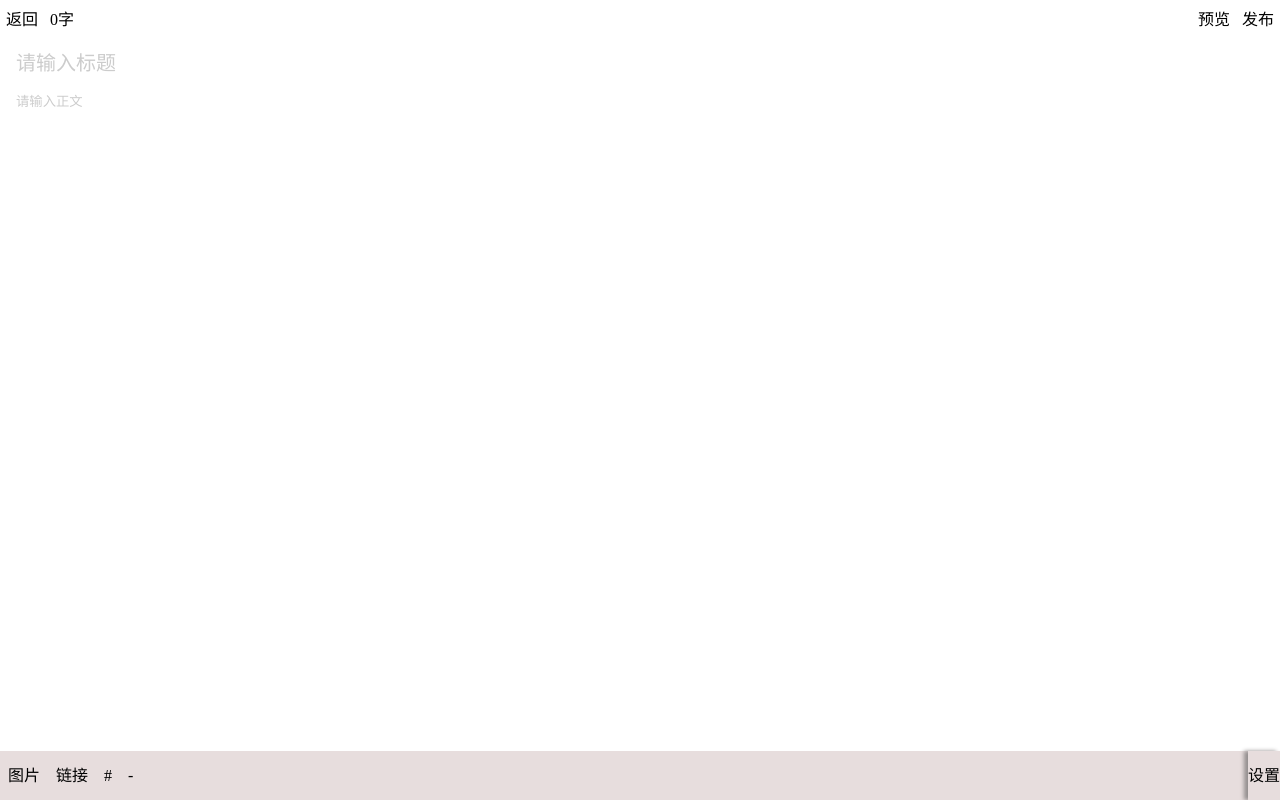
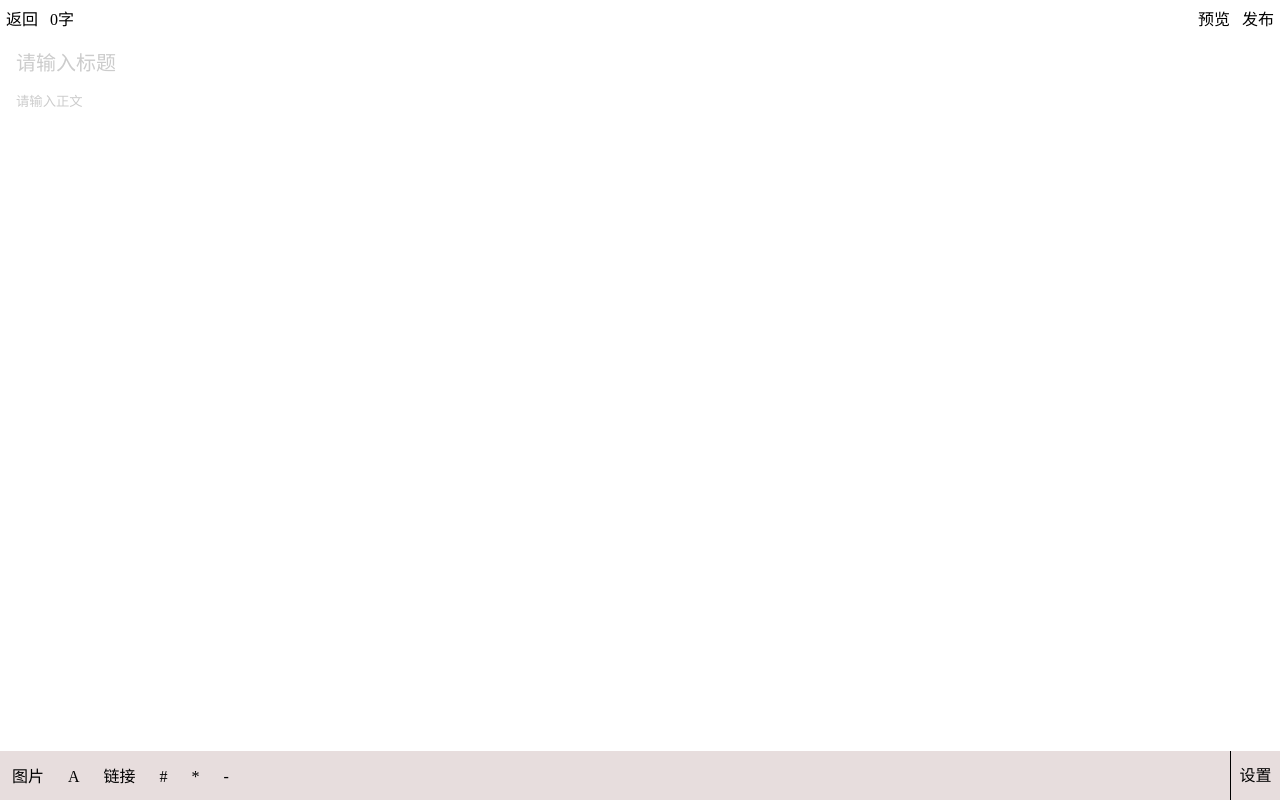
Before and after one commit to cemcoe/shuhe_client, a Vue app: page /editor in a window 1280 px wide. Built offline with nearby package versions, Linux system fonts and the light colour scheme; sample sign-in values are in the browser's storage; what cem-ui would draw is missing.

Commit message:
refactor: split EditorPannel

```diff
--- a/src/components/content/Editor/Editor.vue
+++ b/src/components/content/Editor/Editor.vue
@@ -23,15 +23,7 @@
       ></textarea>
     </div>
 
-    <div class="pannel">
-      <div class="symbols">
-        <button @click="insert('![]()')">图片</button>
-        <button @click="insert('[]()')">链接</button>
-        <button @click="insert('# ')">#</button>
-        <button @click="insert('- ')">-</button>
-      </div>
-      <div class="setting">设置</div>
-    </div>
+    <editor-pannel @insert="insert"></editor-pannel>
   </div>
 </template>
 
@@ -42,6 +34,7 @@
 import usePost from "./usePost.js";
 import useInsertText from "./useInsertText.js";
 import EditorHeader from "./EditorHeader.vue";
+import EditorPannel from "./EditorPannel.vue"
 export default {
   name: "CemEditor",
   props: {
@@ -57,6 +50,7 @@
   },
   components: {
     EditorHeader,
+    EditorPannel,
   },
   emits: ["routeLeave"], // this line
   // https://stackoverflow.com/questions/64220737/vue-3-emit-warning-extraneous-non-emits-event-listeners
@@ -97,7 +91,7 @@
     };
 
     const insert = (value) => {
-      console.log("insert");
+      console.log("insert", value);
       const dom = document.querySelector("#post");
       useInsertText(dom, value);
     };
@@ -131,33 +125,6 @@
   padding: 0;
 }
 
-button {
-  border: none;
-  margin: 0;
-  padding: 0;
-  width: auto;
-  overflow: visible;
-
-  background: transparent;
-
-  /* inherit font & color from ancestor */
-  color: inherit;
-  font: inherit;
-
-  /* Normalize `line-height`. Cannot be changed from `normal` in Firefox 4+. */
-  line-height: normal;
-
-  /* Corrects font smoothing for webkit */
-  -webkit-font-smoothing: inherit;
-  -moz-osx-font-smoothing: inherit;
-
-  /* Corrects inability to style clickable `input` types in iOS */
-  -webkit-appearance: none;
-}
-
-
-
-
 .content {
   margin-top: 44px;
   margin-bottom: 49px;
@@ -187,30 +154,6 @@
   box-sizing: border-box;
 }
 
-.pannel {
-  position: fixed;
-  bottom: 0px;
-  left: 0px;
-  right: 0px;
-  z-index: 100;
-  display: flex;
-  background-color: rgb(231, 221, 221);
-  height: 49px;
-  line-height: 49px;
-  overflow: hidden;
-}
-
-.pannel .symbols button {
-  margin: 8px;
-}
-
-.pannel .setting {
-  position: fixed;
-  right: 0px;
-  bottom: 0px;
-  box-shadow: -4px 0px 4px rgb(148, 143, 143);
-}
-
 .preview {
   margin-top: 44px;
 }
--- /dev/null
+++ b/src/components/content/Editor/EditorPannel.vue
@@ -0,0 +1,85 @@
+<template>
+  <div class="pannel">
+    <div class="symbols">
+      <button @click="insert('![]()')">图片</button>
+      <button @click="insert('A')">A</button>
+      <button @click="insert('[]()')">链接</button>
+      <button @click="insert('# ')">#</button>
+      <button @click="insert('* ')">*</button>
+      <button @click="insert('- ')">-</button>
+    </div>
+    <div class="setting">设置</div>
+  </div>
+</template>
+
+<script>
+export default {
+  name: "EditorPannel",
+  emits: ['insert'],
+  setup(props, content) {
+    const insert = (val) => {
+      console.log('insert', val)
+      content.emit('insert', val)
+    }
+
+    return {
+      insert
+    }
+  }
+};
+</script>
+
+<style scoped>
+
+button {
+  border: none;
+  margin: 0;
+  padding: 0;
+  width: auto;
+  overflow: visible;
+
+  background: transparent;
+
+  /* inherit font & color from ancestor */
+  color: inherit;
+  font: inherit;
+
+  /* Normalize `line-height`. Cannot be changed from `normal` in Firefox 4+. */
+  line-height: normal;
+
+  /* Corrects font smoothing for webkit */
+  -webkit-font-smoothing: inherit;
+  -moz-osx-font-smoothing: inherit;
+
+  /* Corrects inability to style clickable `input` types in iOS */
+  -webkit-appearance: none;
+}
+
+.pannel {
+  position: fixed;
+  bottom: 0px;
+  left: 0px;
+  right: 0px;
+  z-index: 100;
+  display: flex;
+  background-color: rgb(231, 221, 221);
+  height: 49px;
+  line-height: 49px;
+  overflow: hidden;
+}
+
+.pannel .symbols button {
+  margin: 12px;
+}
+
+.pannel .setting {
+  position: fixed;
+  right: 0px;
+  bottom: 0px;
+  width: 49px;
+  height: 49px;
+  text-align: center;
+  line-height: 49px;
+  border-left: 1px solid #000;
+}
+</style>
```
